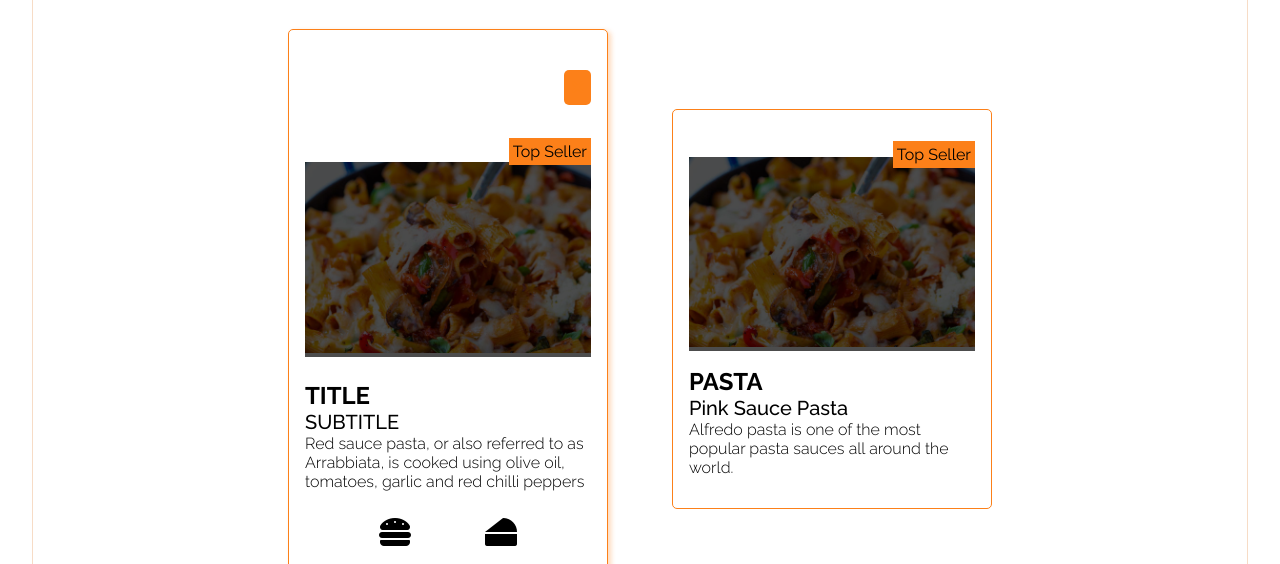
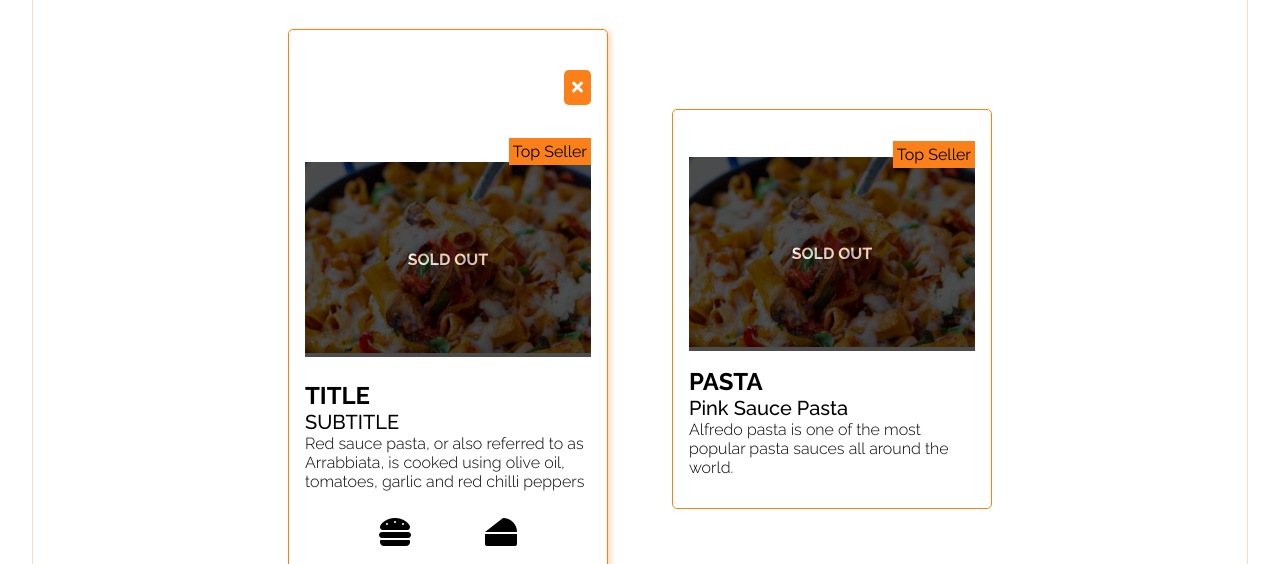
Before and after one commit to humzahasan/FeedyUI, a plain HTML site: page documentation/card.html in a window 1280 px wide. In both pictures the pointer is over the element 577 px from the left and 323 px from the top of the page. Shown: the part 236-800 px from the top of the page. Drawn offline with Linux system fonts and the light colour scheme.

Commit message:
fix: minor fix in styling file for card

```diff
--- a/library/card/card.css
+++ b/library/card/card.css
@@ -49,7 +49,7 @@
 
 .card-dismisable:hover {
   background-color: var(--primary-color);
-  color: #var(--white-color);
+  color: var(--white-color);
   border-radius: 5px;
 }
 
@@ -95,13 +95,13 @@
 .overlay-hover:hover {
   opacity: 0.7;
   background-color: rgb(0, 0, 0);
-  color: #var(--white-color);
+  color: var(--white-color);
   font-weight: 900;
 }
 
 .overlay-always {
   background-color: rgb(0, 0, 0);
-  color: #var(--white-color);
+  color: var(--white-color);
   font-weight: 900;
   opacity: 0.7;
 }
```
